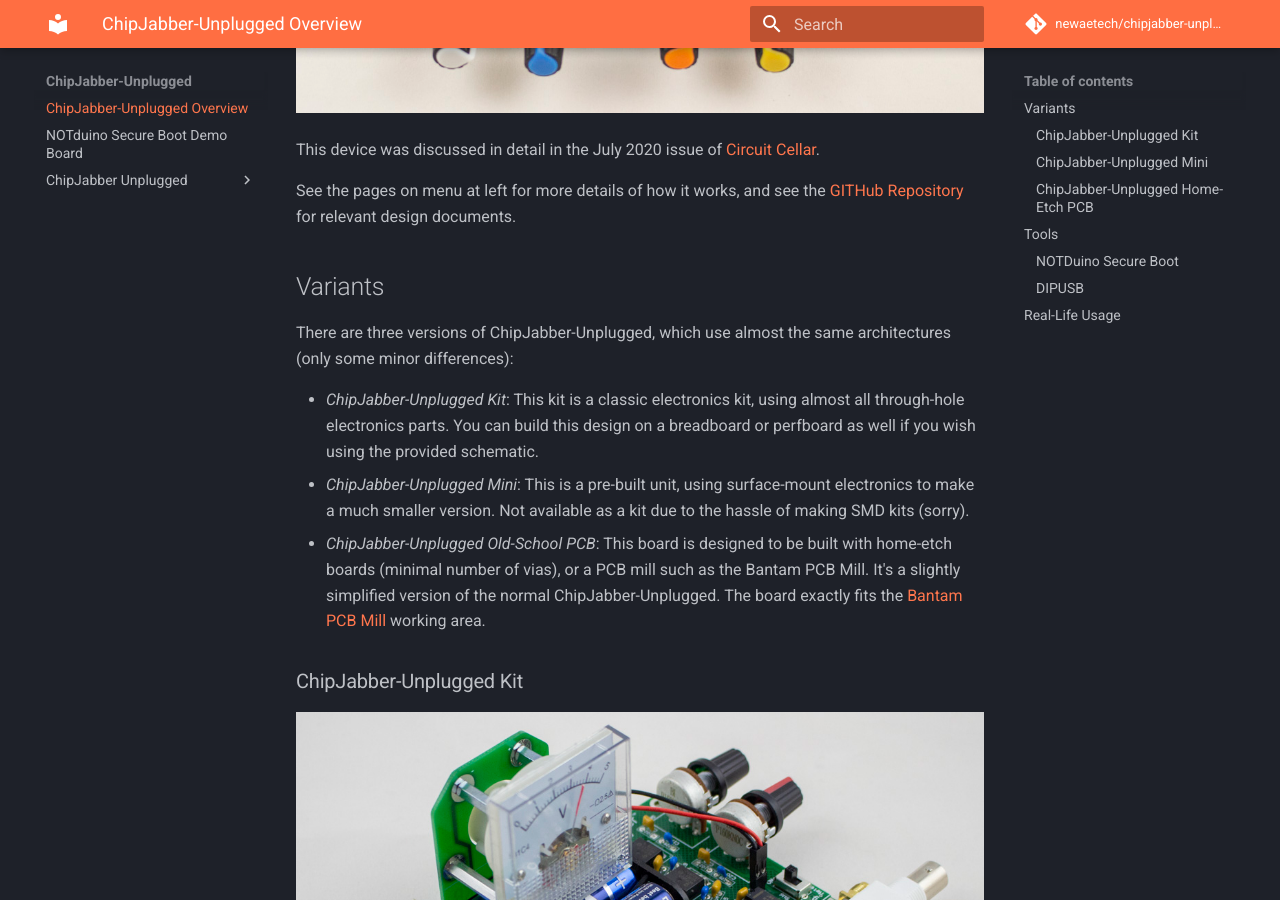
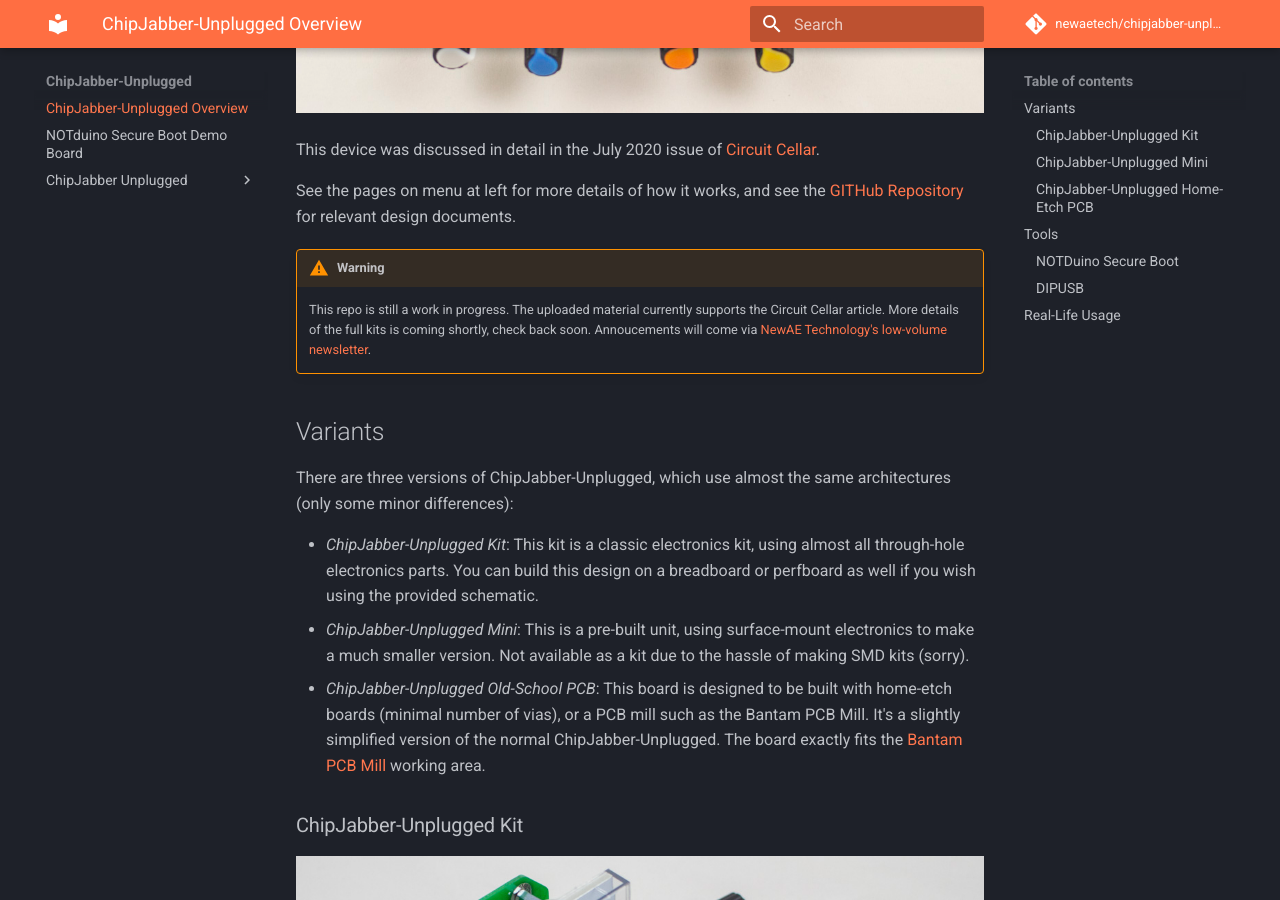
Before and after one commit to newaetech/ChipJabber-Unplugged, an MkDocs documentation site: the page built from docs/index.md, in a window 1280 px wide and 900 px high, scrolled down 639 px. Built offline with MkDocs 1.6.1 and Material for MkDocs 9.7.7, drawn with Linux system fonts in a browser that asks for light colours; comment, search, counter and statistics services are not loaded.

Commit message:
Add important WIP note.

```diff
--- a/docs/index.md
+++ b/docs/index.md
@@ -9,6 +9,10 @@
 This device was discussed in detail in the July 2020 issue of [Circuit Cellar](http://circuitcellar.com/).
 
 See the pages on menu at left for more details of how it works, and see the [GITHub Repository](https://www.github.com/newaetech/chipjabber-unplugged) for relevant design documents.
+
+!!! WARNING
+
+	This repo is still a work in progress. The uploaded material currently supports the Circuit Cellar article. More details of the full kits is coming shortly, check back soon. Annoucements will come via [NewAE Technology's low-volume newsletter](https://tinyletter.com/newaetech).
 
 ## Variants
 
```
Also changed, not shown: README.md (+7 -5 lines).
